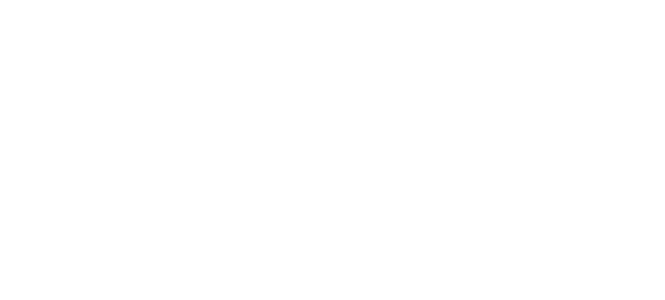
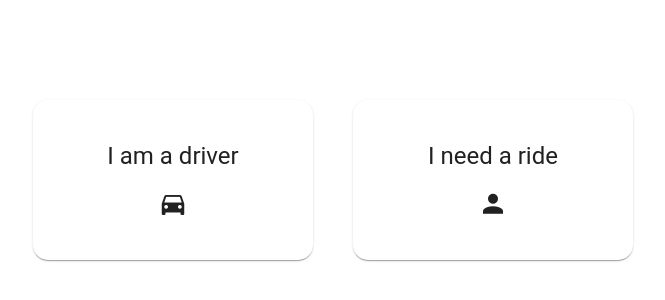
Before and after one commit to angelaleone/climbing-club-webapp, a Vue app: page /ridesheetselection in a window 1280 px wide. Before the commit this address had no page. Shown: the part 156-456 px from the top of the page, without its empty margins (287-952 px from the left). Built offline with nearby package versions, Linux system fonts and the light colour scheme.

Commit message:
creating member ride event files, adding routes, and creating ride sheet initial UI

```diff
--- a/src/components/RideEventCard.vue
+++ b/src/components/RideEventCard.vue
@@ -5,7 +5,7 @@
         <div>{{ rideEvent.name }}</div>
         <v-spacer></v-spacer>
         <v-icon size="x-small" @click="deleterideEvent" class="delete-icon">mdi-delete</v-icon>
-        <v-icon size="x-small" @click="editrideEvent" class="edit-icon">mdi-share</v-icon>
+        <v-icon size="x-small" @click="shareRideEvent" class="edit-icon">mdi-share</v-icon>
       </v-row>
     </v-card-title>
     <v-card-body>
@@ -24,12 +24,14 @@
 
 <script setup lang="ts">
 import type { RideEvent } from '@/api/types/RideEvent'
+import router from '@/router'
 
 const props = defineProps<{ rideEvent: RideEvent }>()
 const rideEvent = props.rideEvent
 
-const editrideEvent = () => {
-  console.log('Edit event', rideEvent)
+const shareRideEvent = () => {
+  console.log('share event', rideEvent)
+  router.push('/ridesheetselection')
 }
 
 const deleterideEvent = () => {
--- a/src/router/index.ts
+++ b/src/router/index.ts
@@ -10,6 +10,9 @@ import LoginScreen from '@/views/LoginScreen.vue'
 import AttendanceIntakeView from '@/views/member/AttendanceIntakeView.vue'
 import ConfirmAdmin from '@/views/ConfirmAdmin.vue'
 import { useUserStore } from '@/stores/userStore'
+import RideSheetInitialView from '@/views/member/RideSheetInitialView.vue'
+import DriverInfoView from '@/views/member/DriverInfoView.vue'
+import RiderInfoView from '@/views/member/RiderInfoView.vue'
 
 const router = createRouter({
   history: createWebHistory(import.meta.env.BASE_URL),
@@ -71,6 +74,21 @@ const router = createRouter({
       path: '/confirmadmin',
       name: 'confirmAdmin',
       component: ConfirmAdmin
+    },
+    {
+      path: '/ridesheetselection',
+      name: 'rideSheetSelection',
+      component: RideSheetInitialView
+    },
+    {
+      path: '/riderinfo',
+      name: 'riderInfo',
+      component: RiderInfoView
+    },
+    {
+      path: '/driverinfo',
+      name: 'driverInfo',
+      component: DriverInfoView
     }
   ]
 })
--- /dev/null
+++ b/src/views/member/DriverInfoView.vue
@@ -0,0 +1,35 @@
+<script>
+import { defineComponent, onMounted, ref } from 'vue'
+import router from '@/router'
+import { useUserStore } from '@/stores/userStore'
+import { useAttendanceStore } from '@/stores/attendanceStore'
+
+export default defineComponent({
+  name: 'DriverInfoView',
+  setup() {
+    onMounted(() => {
+      const userStore = useUserStore()
+      userStore.setAdminStatus(false)
+      forceRerender()
+    })
+    const uniqueKey = ref(0)
+    const forceRerender = () => {
+      uniqueKey.value++
+    }
+
+    return {}
+  }
+})
+</script>
+<template>
+  <div>
+    <v-col class="content-container"> </v-col>
+  </div>
+</template>
+
+<style scoped>
+.content-container {
+  padding-top: 40vh;
+  height: 100%;
+}
+</style>
--- /dev/null
+++ b/src/views/member/RideSheetInitialView.vue
@@ -0,0 +1,108 @@
+<script>
+import { defineComponent, onMounted, ref } from 'vue'
+import router from '@/router'
+import { useUserStore } from '@/stores/userStore'
+import { useAttendanceStore } from '@/stores/attendanceStore'
+
+export default defineComponent({
+  name: 'RideSheetInitialView',
+  setup() {
+    onMounted(() => {
+      const userStore = useUserStore()
+      userStore.setAdminStatus(false)
+      forceRerender()
+    })
+    const uniqueKey = ref(0)
+    const forceRerender = () => {
+      uniqueKey.value++
+    }
+
+    function navigateToDriverInfo() {
+      //router push
+      //set store vairables?
+    }
+
+    function navigateToRiderInfo() {
+      //router push
+      //set store variables
+    }
+
+    return {
+      navigateToDriverInfo,
+      navigateToRiderInfo
+    }
+  }
+})
+</script>
+<template>
+  <div>
+    <v-col class="content-container">
+      <v-row class="center-row">
+        <div>
+          <v-card class="card" @click="navigateToDriverInfo()">
+            <v-col class="card-content">
+              <div class="card-title">
+                <span class="text-h5">I am a driver</span>
+              </div>
+              <div class="icon-container">
+                <v-icon size="x-large">mdi-car</v-icon>
+              </div>
+            </v-col>
+          </v-card>
+        </div>
+        <div>
+          <v-card class="card" @click="navigateToRiderInfo()">
+            <v-col class="card-content">
+              <div class="card-title">
+                <span class="text-h5">I need a ride</span>
+              </div>
+              <div class="icon-container">
+                <v-icon size="x-large">mdi-account</v-icon>
+              </div>
+            </v-col>
+          </v-card>
+        </div>
+      </v-row>
+    </v-col>
+  </div>
+</template>
+
+<style scoped>
+.content-container {
+  padding-top: 40vh;
+  height: 100%;
+}
+
+.center-row {
+  justify-content: center;
+  margin-top: -10vh;
+}
+
+.card {
+  width: 35vh;
+  height: 20vh;
+  border-radius: 15px;
+  margin-right: 5vh;
+  cursor: pointer;
+  margin-top: 2vh;
+}
+
+.card-content {
+  height: 100%;
+  display: flex;
+  flex-direction: column;
+  justify-content: center;
+  align-items: center;
+  text-align: center;
+}
+
+.card-title {
+  margin-bottom: 2vh;
+}
+
+.icon-container {
+  display: flex;
+  justify-content: center;
+  align-items: center;
+}
+</style>
--- /dev/null
+++ b/src/views/member/RiderInfoView.vue
@@ -0,0 +1,35 @@
+<script>
+import { defineComponent, onMounted, ref } from 'vue'
+import router from '@/router'
+import { useUserStore } from '@/stores/userStore'
+import { useAttendanceStore } from '@/stores/attendanceStore'
+
+export default defineComponent({
+  name: 'RiderInfoView',
+  setup() {
+    onMounted(() => {
+      const userStore = useUserStore()
+      userStore.setAdminStatus(false)
+      forceRerender()
+    })
+    const uniqueKey = ref(0)
+    const forceRerender = () => {
+      uniqueKey.value++
+    }
+
+    return {}
+  }
+})
+</script>
+<template>
+  <div>
+    <v-col class="content-container"> </v-col>
+  </div>
+</template>
+
+<style scoped>
+.content-container {
+  padding-top: 40vh;
+  height: 100%;
+}
+</style>
```
